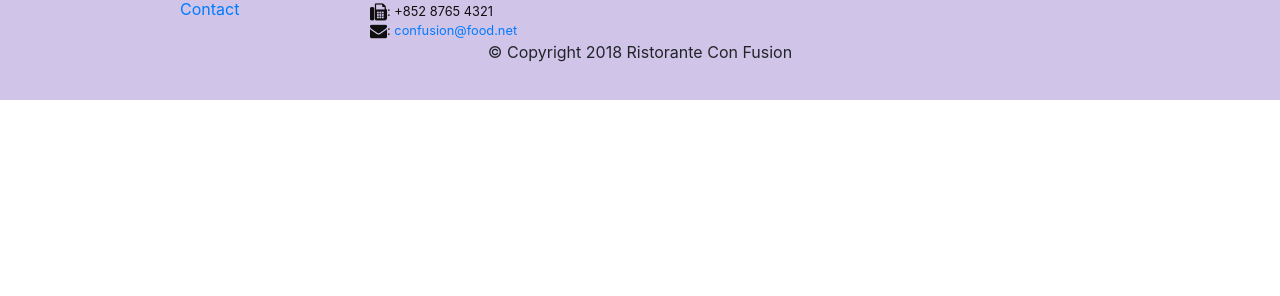
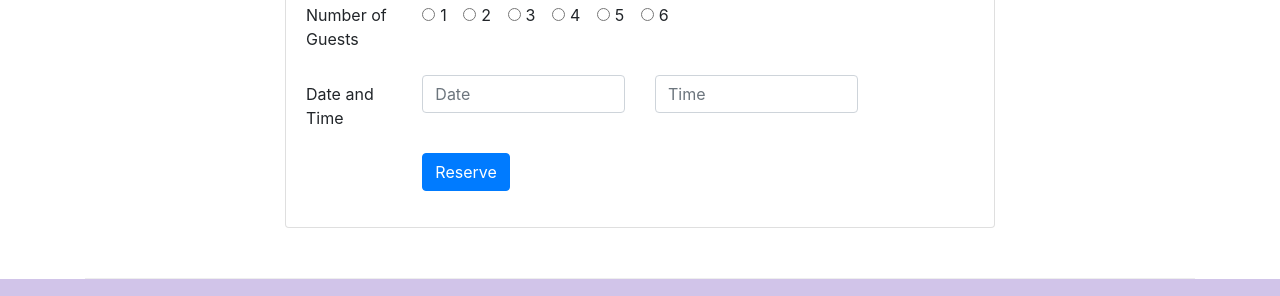
Before and after one commit to LuigiBot/conFusion, a website: page index.html in a window 1280 px wide. Shown: the part 1661-1957 px from the top of the page. Before the commit the page ends 1761 px from the top, so only its background shows below. Drawn offline with nearby package versions, Linux system fonts and the light colour scheme.

Commit message:
Second Assignment

```diff
--- a/index.html
+++ b/index.html
@@ -51,8 +51,12 @@
                     <h1>Ristorante con Fusion</h1>
                     <p>We take inspiration from the World's best cuisines, and create a unique fusion experience. Our lipsmacking creations will tickle your culinary senses!</p>
                 </div>
-                <div class="col-12 col-sm align-self-center">
+                <div class="col-12 col-sm-3 align-self-center">
                     <img src="img/logo.png" class="img-fluid">
+                </div>
+                <div class="col-12 col-sm-3 align-self-center">
+                    <!--Deprecated btn-block in Bootstrap 5, so will need to do a div inside if BS5-->
+                    <a type="button" class="btn btn-sm btn-warning btn-block rounded" href="#ReserveATableCard">Reserve a Table</a>
                 </div>
             </div>
         </div>
@@ -80,8 +84,13 @@
                 <h3>This Month's Promotions</h3>
             </div>
             <div class="col col-sm col-md">
-                <h2>Weekend Grand Buffet</h2>
-                <p class="d-none d-sm-block">Featuring mouthwatering combinations with a choice of five different salads, six enticing appetizers, six main entrees and five choicest desserts. Free flowing bubbly and soft drinks. All for just $19.99 per person </p>
+                <div class="media">
+                    <div class="media-body">
+                        <h2 class="mt-0">Weekend Grand Buffet <span class="badge badge-danger">NEW</span></h2>
+                        <p class="d-none d-sm-block">Featuring mouthwatering combinations with a choice of five different salads, six enticing appetizers, six main entrees and five choicest desserts. Free flowing bubbly and soft drinks. All for just $19.99 per person </p>
+                    </div>
+                    <img class="d-flex ml-3 img-thumbnail align-self-center" src="img/buffet.png" alt="Buffet">
+                </div>
             </div>
         </div>
 
@@ -97,6 +106,65 @@
                         <h2>Alberto Somayya</h2>
                         <h4>Executive Chef</h4>
                         <p class="d-none d-sm-block">Award winning three-star Michelin chef with wide International experience having worked closely with whos-who in the culinary world, he specializes in creating mouthwatering Indo-Italian fusion experiences. </p>
+                    </div>
+                </div>
+            </div>
+        </div>
+        <div class="row row-content align-items-center">
+            <div class="col-sm-8 offset-sm-2">
+                <div class="card" id="ReserveATableCard">
+                    <h3 class="card-header bg-warning text-white">Reserve a Table</h3>
+                    <div class="card-body col-12">
+                        <form>
+                            <div class="form-group row">
+                                <label class="col-sm-2">Number of Guests</label>
+                                <div class="col-sm-10">
+                                    <div class="form-check form-check-inline">
+                                        <input class="form-check-input" type="radio" name="NumberGuests" id="numberOfGuests1" value="option1">
+                                        <label class="form-check-label" for="numberOfGuests1">1</label>
+                                    </div>
+                                    <div class="form-check form-check-inline">
+                                        <input class="form-check-input" type="radio" name="NumberGuests" id="numberOfGuests2" value="option2">
+                                        <label class="form-check-label" for="numberOfGuests2">2</label>
+                                    </div>
+                                    <div class="form-check form-check-inline">
+                                        <input class="form-check-input" type="radio" name="NumberGuests" id="numberOfGuests3" value="option3">
+                                        <label class="form-check-label" for="numberOfGuests3">3</label>
+                                    </div>
+                                    <div class="form-check form-check-inline">
+                                        <input class="form-check-input" type="radio" name="NumberGuests" id="numberOfGuests4" value="option4">
+                                        <label class="form-check-label" for="numberOfGuests4">4</label>
+                                    </div>
+                                    <div class="form-check form-check-inline">
+                                        <input class="form-check-input" type="radio" name="NumberGuests" id="numberOfGuests5" value="option5">
+                                        <label class="form-check-label" for="numberOfGuests5">5</label>
+                                    </div>
+                                    <div class="form-check form-check-inline">
+                                        <input class="form-check-input" type="radio" name="NumberGuests" id="numberOfGuests6" value="option6">
+                                        <label class="form-check-label" for="numberOfGuests6">6</label>
+                                    </div>
+                                </div>
+                            </div>
+                            <div class="form-group row">
+                                <label for="name" class="col-sm-2 col-form-label">Date and Time</label>
+                                <div class="col-sm-4">
+                                    <!--Input type=Date fits better, but the exercise seems to take only as type text-->
+                                    <input type="text" class="form-control" id="date" name="date"
+                                        placeholder="Date">
+                                </div>
+                                <div class="col-sm-4">
+                                    <input type="text" class="form-control" id="time" name="time"
+                                        placeholder="Time">
+                                </div>
+                            </div>
+                            <div class="form-group row">
+                                <div class="offset-sm-2 col-sm-10">
+                                    <button type="submit" class="btn btn-primary">
+                                        Reserve
+                                    </button>
+                                </div>
+                            </div>
+                        </form>
                     </div>
                 </div>
             </div>
```
